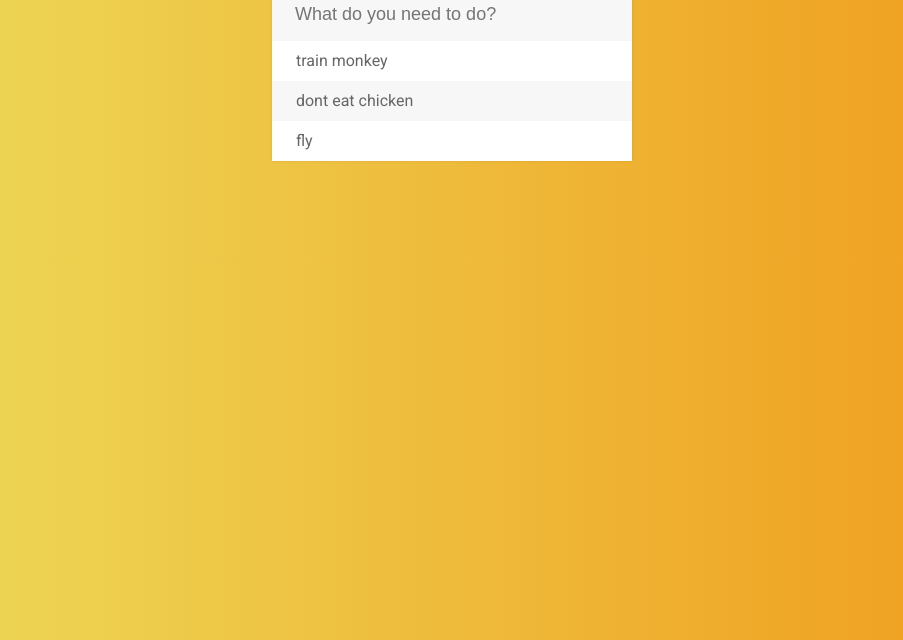
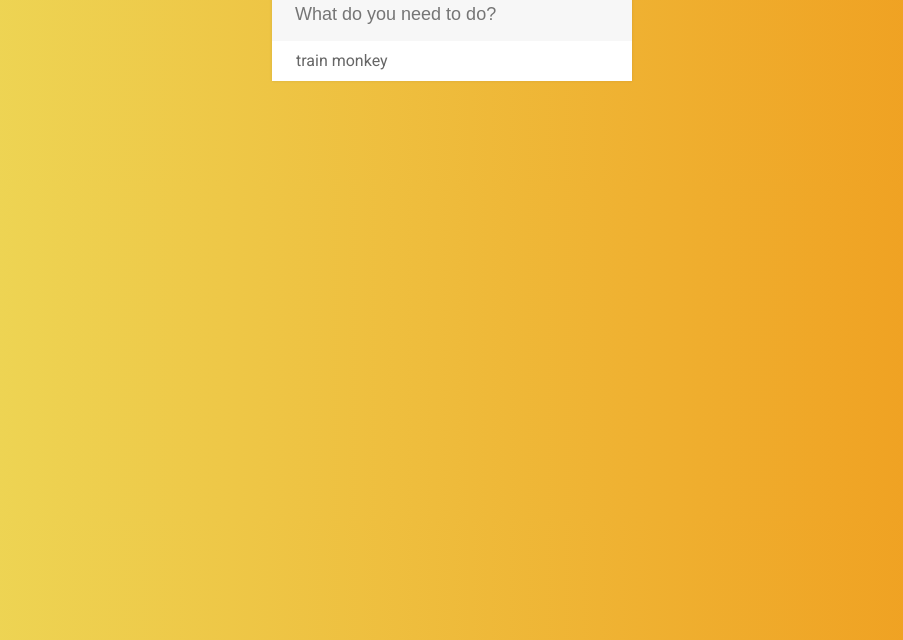
Before and after one commit to Syknapse/To-Do-List, a plain HTML site: page index.html in a window 1280 px wide. Shown: the part 160-800 px from the top of the page, without its empty margins (188-1091 px from the left). Drawn offline with Linux system fonts and the light colour scheme.

```diff
--- a/ToDoListProject/assets/css/todos.css
+++ b/assets/css/todos.css
@@ -1,4 +1,3 @@
-
 h1 {
 	background: #2980b9;
 	color: white;
--- a/ToDoListProject/index.html
+++ b/index.html
@@ -16,8 +16,6 @@
 
 	<ul>
 		<li><span><i class="fa fa-trash"></i></span> train monkey</li>
-		<li><span><i class="fa fa-trash"></i></span> dont eat chicken</li>
-		<li><span><i class="fa fa-trash"></i></span> fly</li>
 	</ul>
 </div>
 
```
Also changed, not shown: assets/js/lib/jquery-3.2.1.min.js (renamed from ToDoListProject/assets/js/lib/jquery-3.2.1.min.js), assets/js/todos.js (renamed from ToDoListProject/assets/js/todos.js).
